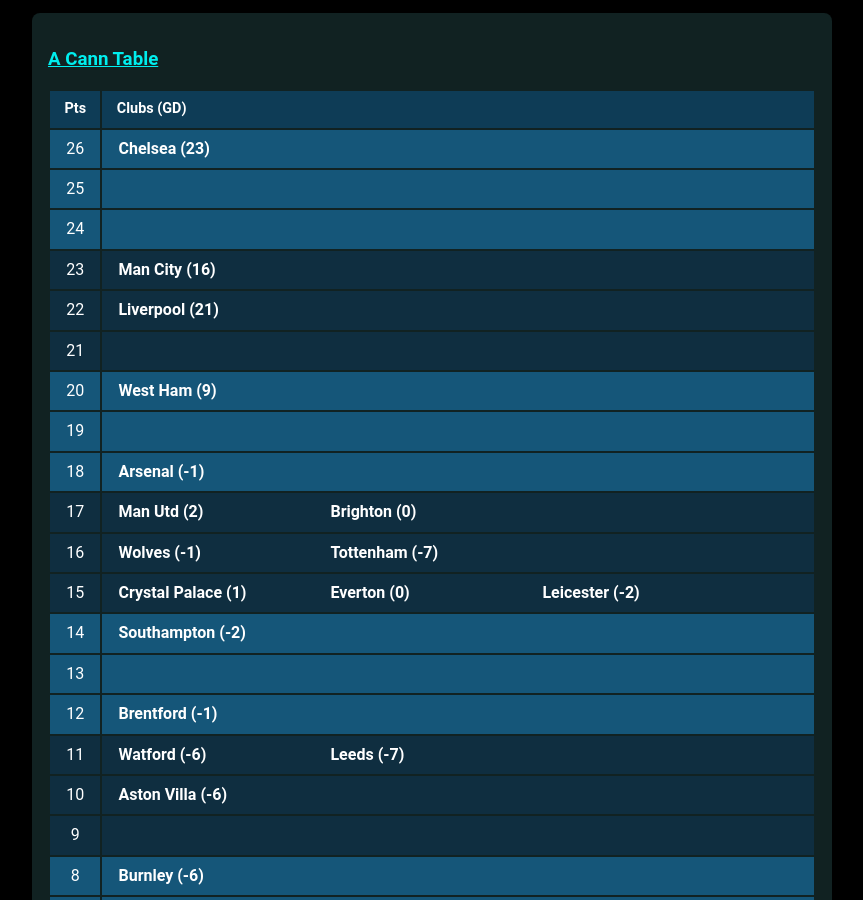
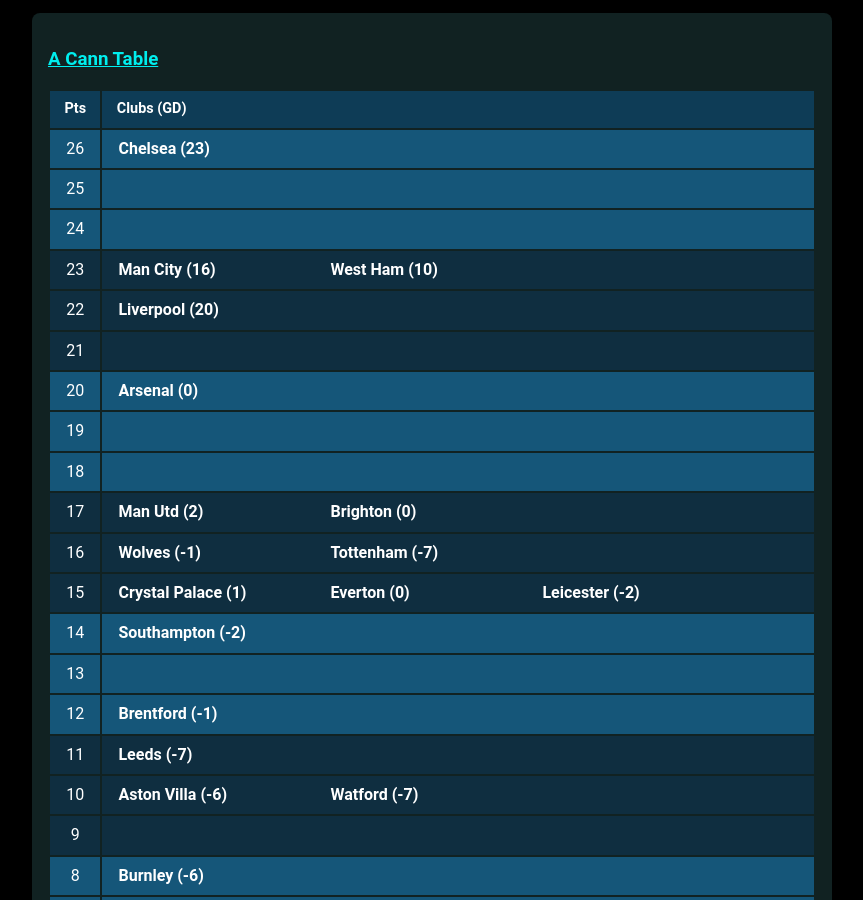
Before and after one commit to muru/muru.github.io, a Jekyll site: the page built from resources.md, in a window 1280 px wide and 900 px high, scrolled down 1356 px. Shown: the whole window, without its empty margins (208-1071 px from the left). Built offline with Jekyll 4.4.1, drawn with Linux system fonts in a browser that asks for light colours; some web fonts are replaced; some of the changed text lies outside the part shown.

Commit message:
updated cann-table: Tue  9 Nov 00:02:57 JST 2021

```diff
--- a/cann-table.html
+++ b/cann-table.html
@@ -20,12 +20,13 @@
 		<td class="cann-point"> 23 </td>
 		<td class="cann-clubs">
 			<span class="club-name"> Man City (16) </span>
+			<span class="club-name"> West Ham (10) </span>
 		</td>
  	</tr>
 	<tr class="cann-row-2">
 		<td class="cann-point"> 22 </td>
 		<td class="cann-clubs">
-			<span class="club-name"> Liverpool (21) </span>
+			<span class="club-name"> Liverpool (20) </span>
 		</td>
  	</tr>
 	<tr class="cann-row-2">
@@ -36,7 +37,7 @@
 	<tr class="cann-row-1">
 		<td class="cann-point"> 20 </td>
 		<td class="cann-clubs">
-			<span class="club-name"> West Ham (9) </span>
+			<span class="club-name"> Arsenal (0) </span>
 		</td>
  	</tr>
 	<tr class="cann-row-1">
@@ -47,7 +48,6 @@
 	<tr class="cann-row-1">
 		<td class="cann-point"> 18 </td>
 		<td class="cann-clubs">
-			<span class="club-name"> Arsenal (-1) </span>
 		</td>
  	</tr>
 	<tr class="cann-row-2">
@@ -92,7 +92,6 @@
 	<tr class="cann-row-2">
 		<td class="cann-point"> 11 </td>
 		<td class="cann-clubs">
-			<span class="club-name"> Watford (-6) </span>
 			<span class="club-name"> Leeds (-7) </span>
 		</td>
  	</tr>
@@ -100,6 +99,7 @@
 		<td class="cann-point"> 10 </td>
 		<td class="cann-clubs">
 			<span class="club-name"> Aston Villa (-6) </span>
+			<span class="club-name"> Watford (-7) </span>
 		</td>
  	</tr>
 	<tr class="cann-row-2">
```
Also changed, not shown: other parts of cann-table.html (+1 -1 lines).
